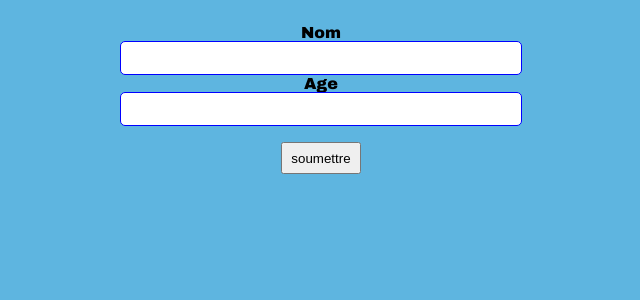
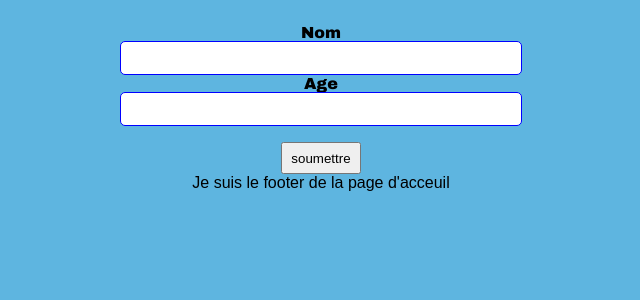
Before and after one commit to Gaeram/blog_symfony, a Symfony app: template templates/home.html.twig in a window 1280 px wide. Shown: the part 64-364 px from the top of the page, without its empty margins (319-959 px from the left). Run offline with Twig, Linux system fonts and the light colour scheme; the template is opened without the code that fills it, so the values that code supplies are empty; some libraries are stand-ins or nearby versions.

Commit message:
adding different footer by page

```diff
--- a/public/style.css
+++ b/public/style.css
@@ -19,6 +19,7 @@ header {
     height: 8vh;
     background-color: dodgerblue;
 }
+
 
 ul {
     display: flex;
@@ -83,3 +84,7 @@ button {
     height: 4vh;
     width: 10vh
 }
+
+footer {
+    text-align: center;
+}
--- a/templates/article.html.twig
+++ b/templates/article.html.twig
@@ -1,4 +1,7 @@
 {% extends 'base.html.twig' %}
+    {% block title %}
+        <title>{{ list.title }}</title>
+    {% endblock %}
     {% block main %}
         {% if list.isPublished %}
             <article class="pageversion">
@@ -10,3 +13,6 @@
             <p>Cet article n'est pas encore publié</p>
         {% endif %}
     {% endblock %}
+    {% block footer %}
+        <p>Je suis le footer de la page article solo</p>
+    {% endblock %}
--- a/templates/base.html.twig
+++ b/templates/base.html.twig
@@ -5,7 +5,9 @@
     <meta http-equiv="X-UA-Compatible" content="IE=edge">
     <meta name="viewport" content="width=device-width, initial-scale=1.0">
     <link rel="stylesheet" href="{{ asset('style.css') }}">
-    <title>Blog</title>
+    {% block title %}
+        <title>Blog de la Piscine</title>
+    {% endblock %}
     <header>
         <nav>
             <ul>
@@ -21,5 +23,11 @@
 
 
     </main>
+
+    <footer>
+        {% block footer %}
+            <p>Blog de la piscine</p>
+        {% endblock %}
+    </footer>
 </head>
 <body>
--- a/templates/home.html.twig
+++ b/templates/home.html.twig
@@ -1,4 +1,9 @@
 {% extends "base.html.twig" %}
+
+    {% block title %}
+    <title>Accueil</title>
+    {% endblock %}
+
     {% block main %}
         <form action="home.html.twig" method="get">
             <label for="name">Nom</label>
@@ -17,3 +22,7 @@
         </article>
         {% endfor %}
     {% endblock %}
+
+     {% block footer %}
+         <p>Je suis le footer de la page d'acceuil</p>
+     {% endblock %}
```
Also changed, not shown: templates/lists.html.twig (+8 -0 lines).
